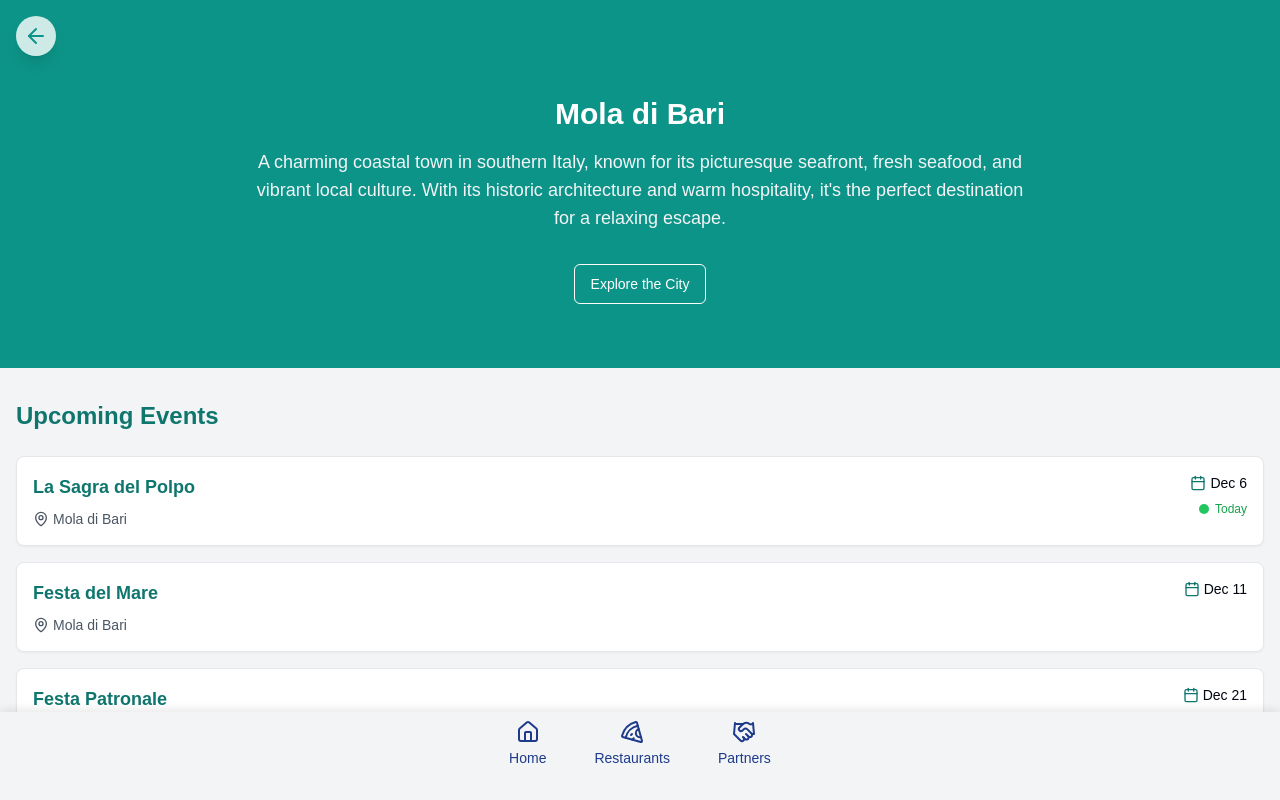
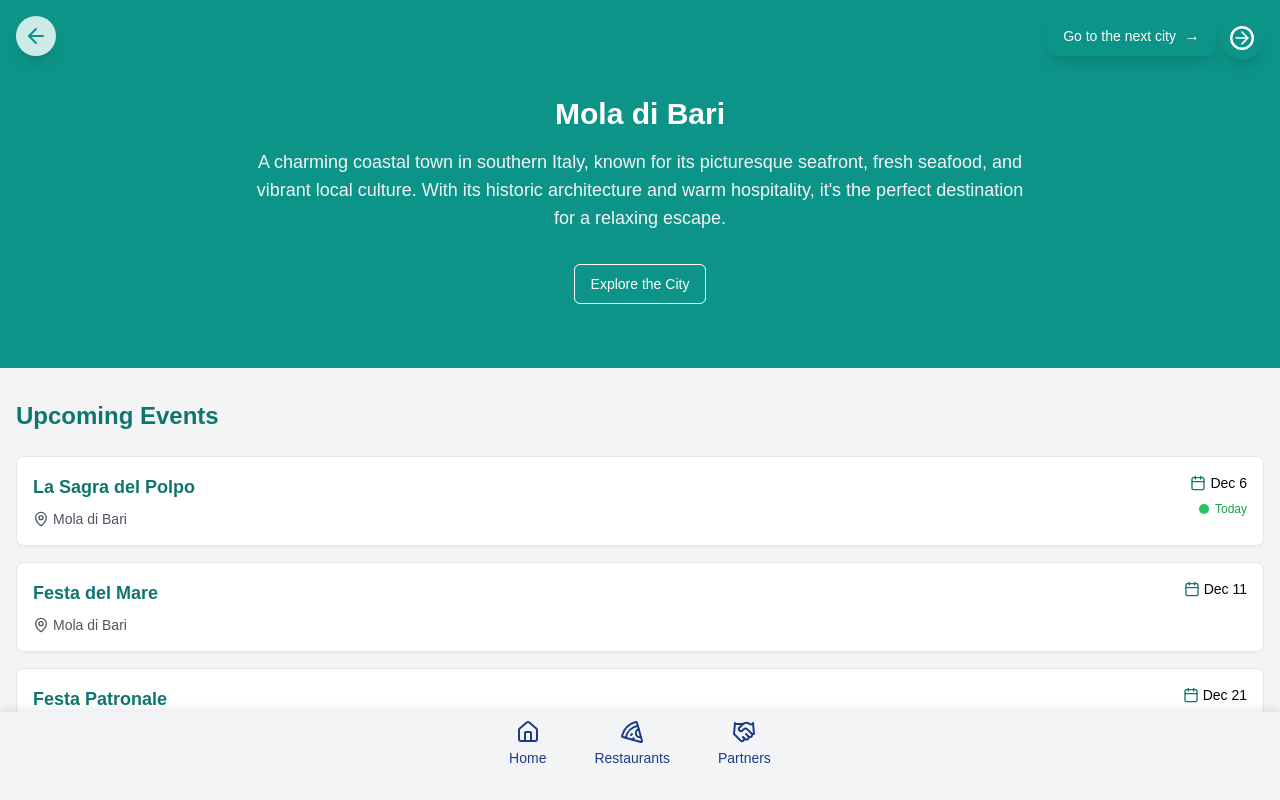
Before and after one commit to Mardar91/nva-webapp, a React (Create React App) app: page /cities/mola-di-bari in a window 1280 px wide. Built offline with nearby package versions, Linux system fonts and the light colour scheme.

Commit message:
Update MolaDiBari.tsx

```diff
--- a/src/pages/cities/MolaDiBari.tsx
+++ b/src/pages/cities/MolaDiBari.tsx
@@ -1,6 +1,6 @@
-import React, { useEffect, useRef, useState } from "react"; // Aggiunto useState
-import { motion, AnimatePresence } from "framer-motion"; // Aggiunto AnimatePresence
-import { Calendar, MapPin, ArrowLeft, ArrowRight } from "lucide-react"; // Aggiunto ArrowRight
+import React, { useEffect, useRef, useState } from "react";
+import { motion, AnimatePresence } from "framer-motion";
+import { Calendar, MapPin, ArrowLeft, ArrowRight } from "lucide-react";
 import { Button } from "../../components/ui/button";
 import { Card, CardContent } from "../../components/ui/card";
 import {
@@ -13,6 +13,11 @@ import {
 } from "../../components/ui/dialog";
 import { useNavigate, useLocation } from "react-router-dom";
 
+// Next City Components
+interface NextCityToastProps {
+  show: boolean;
+}
+
 const NextCityToast: React.FC<NextCityToastProps> = ({ show }) => (
   <AnimatePresence>
     {show && (
@@ -21,7 +26,7 @@ const NextCityToast: React.FC<NextCityToastProps> = ({ show }) => (
         animate={{ opacity: 1, x: 0 }}
         exit={{ opacity: 0, x: 50 }}
         transition={{ duration: 0.5 }}
-        className="fixed top-4 right-16 z-50 bg-rose-800 text-white px-4 py-2 rounded-lg shadow-lg flex items-center"
+        className="fixed top-4 right-16 z-50 bg-teal-600 text-white px-4 py-2 rounded-lg shadow-lg flex items-center"
       >
         <span className="text-sm font-medium whitespace-nowrap">Go to the next city</span>
         <motion.div
@@ -36,11 +41,14 @@ const NextCityToast: React.FC<NextCityToastProps> = ({ show }) => (
   </AnimatePresence>
 );
 
+interface NextCityButtonProps {
+  nextCityPath: string;
+}
+
 const NextCityButton: React.FC<NextCityButtonProps> = ({ nextCityPath }) => {
   const navigate = useNavigate();
   const [showToast, setShowToast] = useState(false);
 
-  // Mostra il tutorial automaticamente
   useEffect(() => {
     setShowToast(true);
     const timer = setTimeout(() => {
@@ -56,7 +64,7 @@ const NextCityButton: React.FC<NextCityButtonProps> = ({ nextCityPath }) => {
         onClick={() => navigate(nextCityPath)}
         onMouseEnter={() => setShowToast(true)}
         onMouseLeave={() => setShowToast(false)}
-        className="fixed top-4 right-4 z-50 bg-teal-800 text-white p-3 rounded-full shadow-lg hover:bg-teal-700 transition-all group"
+        className="fixed top-4 right-4 z-50 bg-teal-600 text-white p-3 rounded-full shadow-lg hover:bg-teal-700 transition-all group"
       >
         <div className="relative flex items-center justify-center">
           <ArrowRight className="h-5 w-5 group-hover:scale-110 transition-transform" />
@@ -173,26 +181,23 @@ const MolaDiBari: React.FC = () => {
   const location = useLocation();
   const mainRef = useRef<HTMLDivElement>(null);
 
-  // Gestione dello scroll all'inizio della pagina
   useEffect(() => {
-    // Imposta lo scroll a 0 all'inizio
     window.scrollTo(0, 0);
     mainRef.current?.scrollIntoView({ behavior: 'auto' });
 
     const themeColor = document.querySelector('meta[name="theme-color"]');
     if (themeColor) {
-      themeColor.setAttribute('content', '#0d9488');
+      themeColor.setAttribute('content', '#0d9488'); // teal-600
     }
     return () => {
       if (themeColor) {
         themeColor.setAttribute('content', '#ffffff');
       }
     };
-  }, [location]); // Dipendenza da location per resettare lo scroll quando cambia la route
+  }, [location]);
 
   const handleBackClick = () => {
     navigate('/explore');
-    // Lo scroll verrà gestito nella pagina di destinazione
   };
 
   const molaEvents: Event[] = [
@@ -279,6 +284,9 @@ const MolaDiBari: React.FC = () => {
         <ArrowLeft className="h-6 w-6 text-teal-600 dark:text-teal-400" />
       </button>
 
+      {/* Next City Button */}
+      <NextCityButton nextCityPath="/cities/polignano-a-mare" />
+
       {/* Hero Section */}
       <div className="bg-teal-600 dark:bg-teal-900 text-white py-16 px-4">
         <motion.div
```
